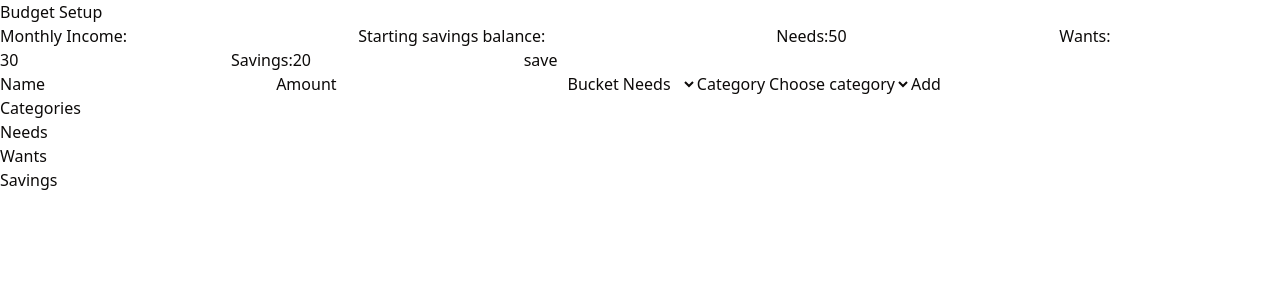
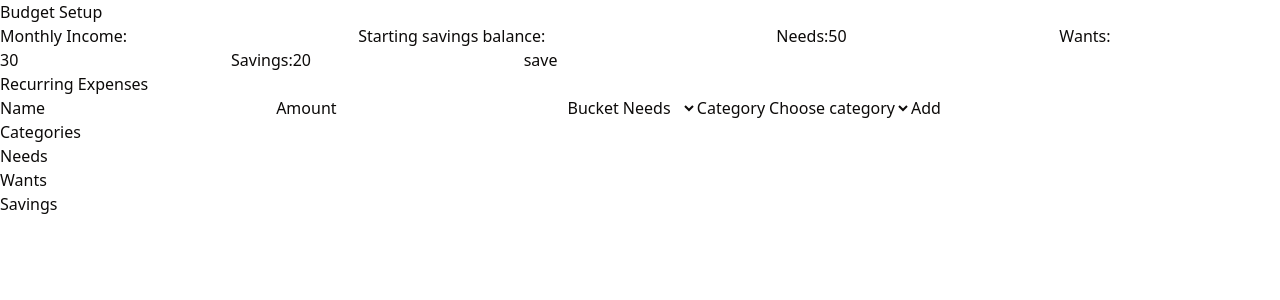
Before and after one commit to ctrlvish/budgeting-tool, a React (Vite) app: page / in a window 1280 px wide. Shown: the top 300 px of the page. Built offline with nearby package versions, Linux system fonts and the light colour scheme.

Commit message:
fix: missing title

```diff
--- a/src/components/RecurringExpenses.tsx
+++ b/src/components/RecurringExpenses.tsx
@@ -101,6 +101,7 @@ export default function RecurringExpenses(){
 
     return (
         <>
+        <h2>Recurring Expenses</h2>
         <ul>
         {recurringExpenses.map((expense) => (
             <li key={expense.id}>
```
